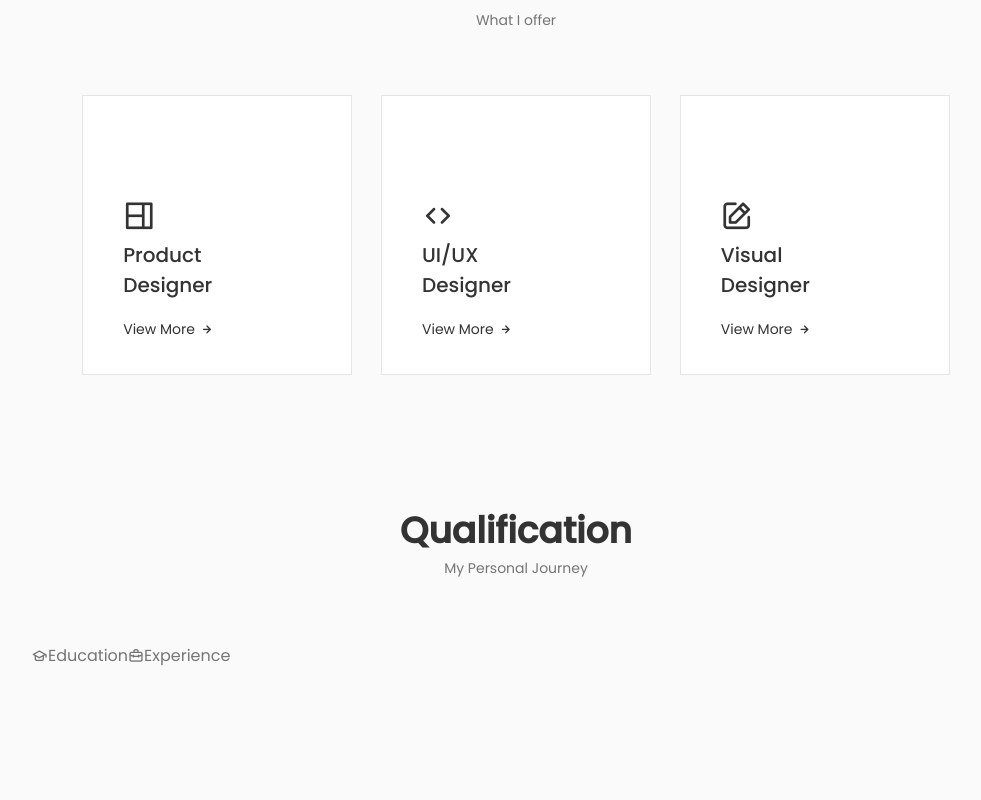
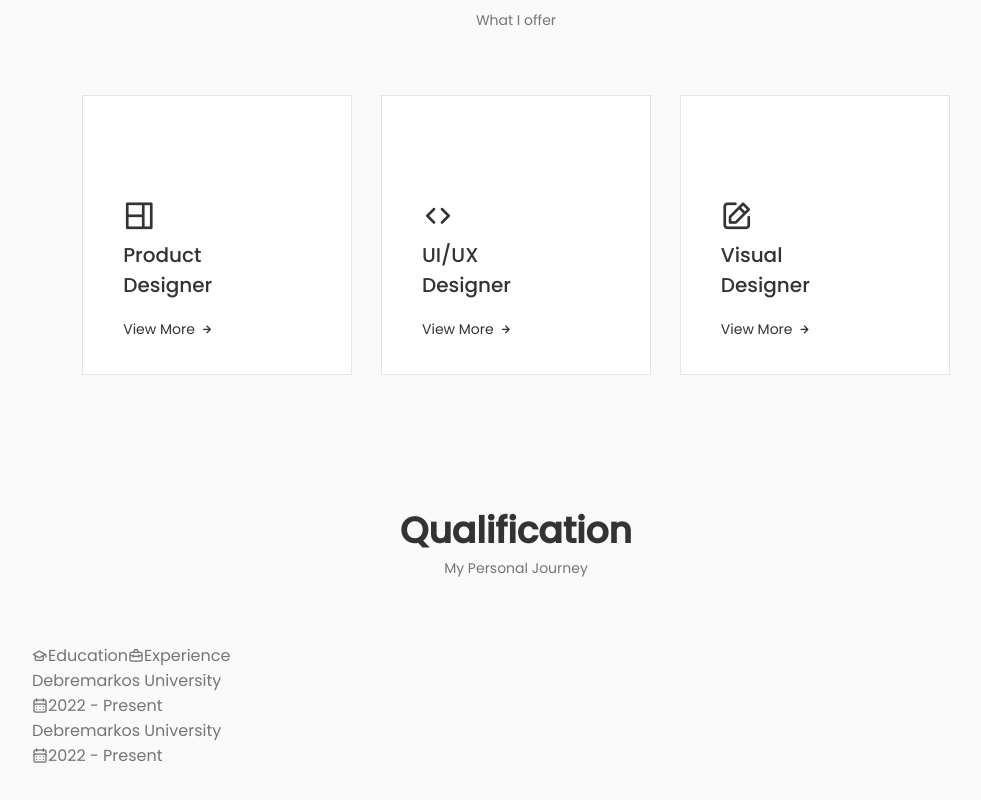
Before and after one commit to AmanWorku/AmanWorku.github.io, a React (Create React App) app: page / in a window 1280 px wide. Shown: the part 2210-3010 px from the top of the page, without its empty margins (124-1105 px from the left). Before the commit the page ends 2910 px from the top, so only its background shows below. Built offline with nearby package versions, Linux system fonts and the light colour scheme.

Commit message:
Add sample data to qualification

```diff
--- a/src/components/qualification/Qualification.jsx
+++ b/src/components/qualification/Qualification.jsx
@@ -18,6 +18,36 @@ const Qualification = () => {
             </div>
 
         </div>
+        <div className="qualification__sections">
+            <div className="qualification__content">
+                <div className="qualification__data">
+                    <div>
+                        <h3 className="qualification__title"></h3>
+                        <span className="qualification__subtitle">Debremarkos University</span>
+                        <div className="qualification__calendar">
+                            <i className="uil uil-calendar-alt"></i>2022 - Present
+                        </div>
+                    </div>
+                    <div>
+                        <div className="qualification__rounder">
+                            <div className="qualification__line"></div>
+                        </div>
+                    </div>
+                </div>
+                <div className="qualification__data">
+                    <div>
+                        <h3 className="qualification__title"></h3>
+                        <span className="qualification__subtitle">Debremarkos University</span>
+                        <div className="qualification__calendar">
+                            <i className="uil uil-calendar-alt"></i>2022 - Present
+                        </div>
+                    </div>
+                    <div>
+
+                    </div>
+                </div>
+            </div>
+        </div>
     </div>
    </section>
   )
```
